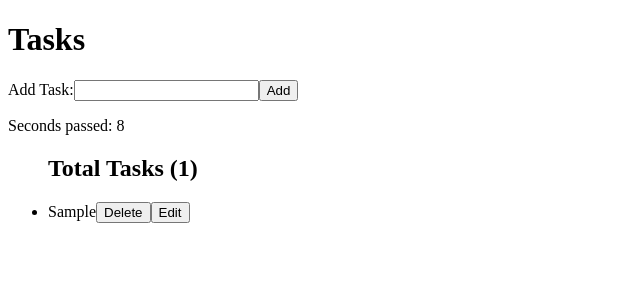
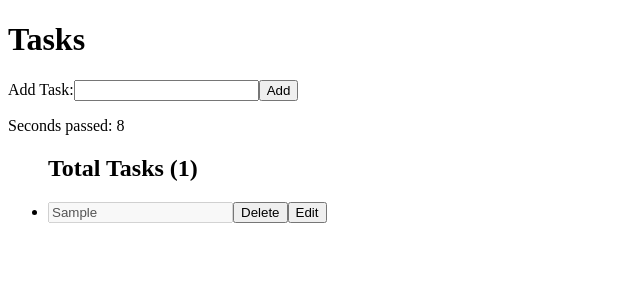
Before and after one commit to Bhawna0034/Todo-React-TypeScript, a React (Vite) app: page / in a window 1280 px wide. Both pictures are taken after typing "Sample" into the empty fields and a click on the button "Add". Shown: the top 300 px of the page, without its empty margins (0-640 px from the left). Built offline with nearby package versions, Linux system fonts and the light colour scheme.

Commit message:
Added Tasks inside LocalStorage

```diff
--- a/src/AddTask.tsx
+++ b/src/AddTask.tsx
@@ -1,29 +1,21 @@
-import { useEffect, useState } from "react";
-import { Task } from "./types";
+import { useState } from "react";
+// import { Task } from "./types";
 
 type AddTaskProps = {
   addTask: (taskName: string) => void;
-  editingTask: Task | null;
-  updateTask: (taskId: number, newTitle: string) => void;
 };
 
 export default function AddTask({
   addTask,
-  editingTask,
-  updateTask,
 }: AddTaskProps) {
   const [taskName, setTaskName] = useState("");
-  const inputKeyDown = (event: React.KeyboardEvent<HTMLInputElement>) => {
-    if (event.key === "Enter") {
-      // handleAddTask();
-    }
-  };
 
-  useEffect(() => {
-    if (editingTask) {
-      setTaskName(editingTask.title);
-    }
-  }, [editingTask]);
+
+  // useEffect(() => {
+  //   if (editingTask) {
+  //     setTaskName(editingTask.title);
+  //   }
+  // }, [editingTask]);
 
   const handleAddTask = (event: React.FormEvent<HTMLFormElement>) => {
     event.preventDefault();
@@ -31,9 +23,7 @@ export default function AddTask({
     if (!trimmedTaskName) {
       return;
     }
-    if (editingTask) {
-      updateTask(editingTask.id, trimmedTaskName);
-    } else {
+   else {
       addTask(trimmedTaskName);
     }
 
@@ -42,16 +32,14 @@ export default function AddTask({
   return (
     <>
       <form onSubmit={handleAddTask}>
-        <label htmlFor="input-task">{editingTask ? "Edit Task:": "Add Task:"}</label>
+        <label htmlFor="input-task">Add Task:</label>
         <input
           id="input-task"
           required
           value={taskName}
           onChange={(event) => setTaskName(event.target.value)}
-          onKeyDown={inputKeyDown}
         />
-        <button>{editingTask ? "Save" :
-        "Add"}</button>
+        <button>Add</button>
       </form>
     </>
   );
--- a/src/App.tsx
+++ b/src/App.tsx
@@ -5,9 +5,25 @@ import TaskList from "./TaskList";
 import TaskListItem from "./TaskListItem";
 import TaskListHeader from "./TaskListHeader";
 
+const todoKey = "reactTodo";
 function App() {
-  const [tasks, setTasks] = useState<Task[]>([]);
-  const [editingTask, setEditingTask] = useState<Task | null>(null);
+  const [tasks, setTasks] = useState<Task[]>(() => {
+    try{
+      const storedTasks = localStorage.getItem(todoKey);
+    if(!storedTasks || storedTasks === undefined) return [];
+    return JSON.parse(storedTasks) as Task[];
+    }catch(error){
+      console.info("failed to get data from local storage: ", error);
+      return [];
+    }
+
+  });
+
+  // const [editingTask, setEditingTask] = useState<Task | null>(null);
+
+  console.log(tasks);
+
+  localStorage.setItem(todoKey, JSON.stringify(tasks));
 
   // Add a New Task
   const addTask = (taskName: string) => {
@@ -29,26 +45,30 @@ function App() {
   };
 
   // Edit a Task
-  const updateTask = (taskId: number, newTitle: string) => {
+  const updateTask = (newTask: Task) => {
     setTasks((prev) =>
       prev.map((task) =>
-        task.id === taskId ? { ...task, title: newTitle } : task
+        task.id === newTask.id ? { ...task, title: newTask.title } : task
       )
     );
-    setEditingTask(null);
   };
 
   return (
     <div>
       <h1>Tasks</h1>
-      <AddTask addTask={addTask} editingTask = {editingTask} updateTask={updateTask}/>
+      <AddTask
+        addTask={addTask}
+      />
 
       <TaskList>
         <TaskListHeader count={tasks.length} />
         {tasks.map((task) => (
-          <TaskListItem key={task.id} onDelete={deleteTask} onEdit={setEditingTask} task={task}>
-            {task.title}
-          </TaskListItem>
+          <TaskListItem
+            key={task.id}
+            onDelete={deleteTask}
+            onEdit={updateTask}
+            task={task}
+          />
         ))}
       </TaskList>
     </div>
--- a/src/TaskListItem.tsx
+++ b/src/TaskListItem.tsx
@@ -1,26 +1,44 @@
+import { useState } from "react";
 import { Task } from "./types";
 
 type TaskListItemProps = {
-    task: Task;
-    onDelete: (id: number) => void;
-    onEdit: (task: Task) => void;
-    children: React.ReactNode;
+  task: Task;
+  onDelete: (id: number) => void;
+  onEdit: (task: Task) => void;
 };
 
-export default function TaskListItem({task, onDelete, onEdit, children }: TaskListItemProps) {
+export default function TaskListItem({
+  task,
+  onDelete,
+  onEdit,
+}: TaskListItemProps) {
   // console.info("TaskListItem Rendered");
+  const [localTask, setLocalTask] = useState(task);
+  const [isEditing, setIsEditing] = useState(false);
+
+  const handleIsEditing = () => {
+    if(isEditing){
+      onEdit(localTask);
+    }
+    setIsEditing(!isEditing);
+  }
 
   return (
     <>
-
-      <li>{children}
-      <button onClick={() => onDelete(task.id)}>Delete</button>
-      <button onClick={() => onEdit(task)}>Edit</button>
-
+      <li>
+        <input
+          value={localTask.title}
+          disabled={!isEditing}
+          onChange={(event) =>
+            setLocalTask({
+              ...localTask,
+              title: event.target.value,
+            })
+          }
+        />
+        <button onClick={() => onDelete(task.id)}>Delete</button>
+        <button onClick={handleIsEditing}>{isEditing? "Save" : "Edit"}</button>
       </li>
-
-
-
     </>
   );
 }
```
Also changed, not shown: src/setupTests.ts (+4 -1 lines), 1 other file (tests, documents, lock files or other folders).
